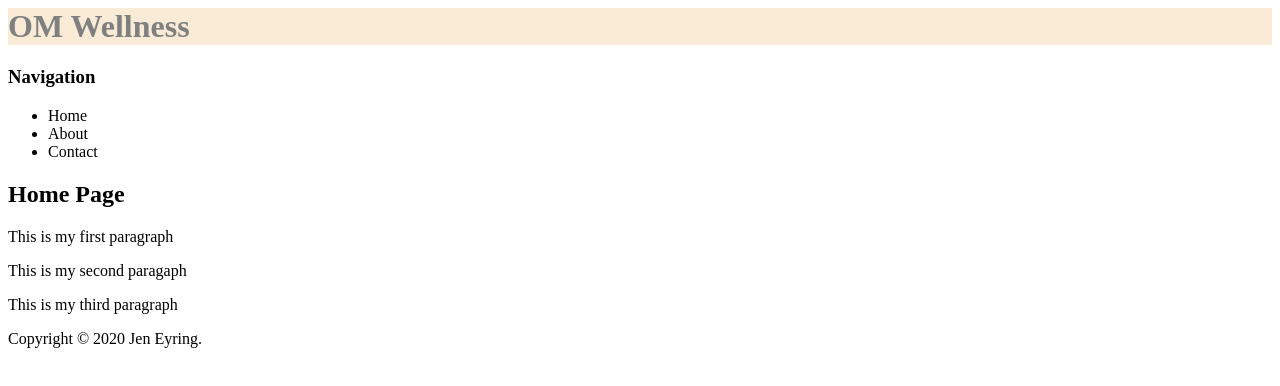
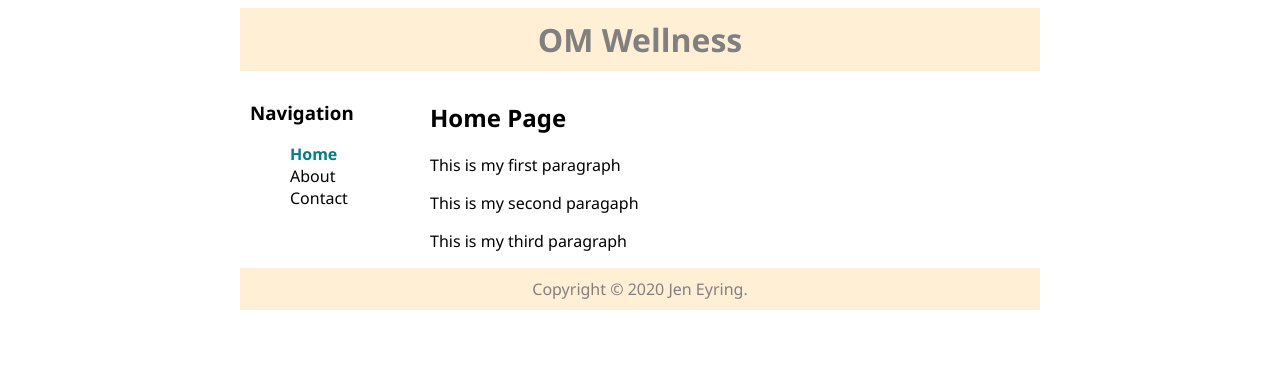
Before and after one commit to yoga-jenandyou/MotherCoders, a plain HTML site: page index.html in a window 1280 px wide. Drawn offline with Linux system fonts and the light colour scheme.

Commit message:
pushing content

```diff
--- a/index.html
+++ b/index.html
@@ -15,7 +15,7 @@
             <div id="nav">
                 <h3>Navigation</h3>
                 <ul>
-                    <li>Home</li>
+                    <li><a class="selected" href="">Home</a></li>
                     <li>About</li>
                     <li>Contact</li>
                 </ul>
--- a/style.css
+++ b/style.css
@@ -1,4 +1,59 @@
+a {
+    text-decoration: none;
+    color: teal;
+}
+
+h1 {
+    margin: 0;
+}
+
+body {
+    background-color: white;
+    font-family: Lora, 'Segoe UI', Tahoma, Geneva, Verdana, sans-serif;
+}
+
 #header {
-background-color: antiquewhite;
-color: gray
+background-color: papayawhip;
+color: gray;
+text-align: center;
+padding: 10px;
 }
+
+#container {
+    background-color: white;
+    width: 800px;
+    margin-left: auto;
+    margin-right: auto;
+}
+
+
+
+#content {
+    padding: 10px;
+}
+
+#nav {
+    width: 180px;
+    float: left;
+}
+
+#nav ul {
+    list-style-type: none;
+}
+
+#nav .selected {
+    font-weight: bold;
+}
+
+#main {
+    width: 600px;
+    float: right;
+}
+
+#footer {
+    clear: both;
+    padding: 10px;
+    background-color: papayawhip;
+    color: gray;
+    text-align: center;
+}
```
Also changed, not shown: 3 other files.
